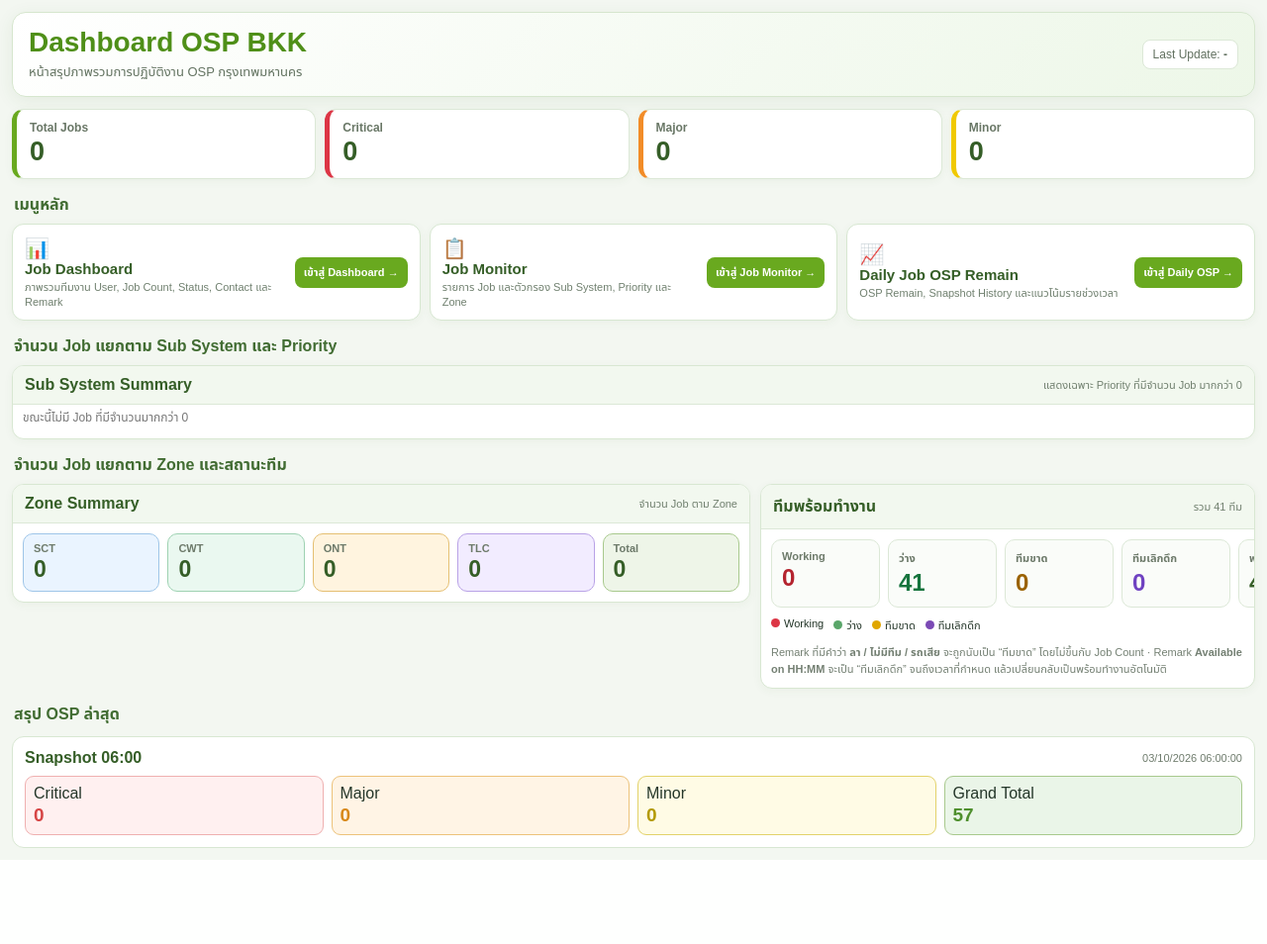
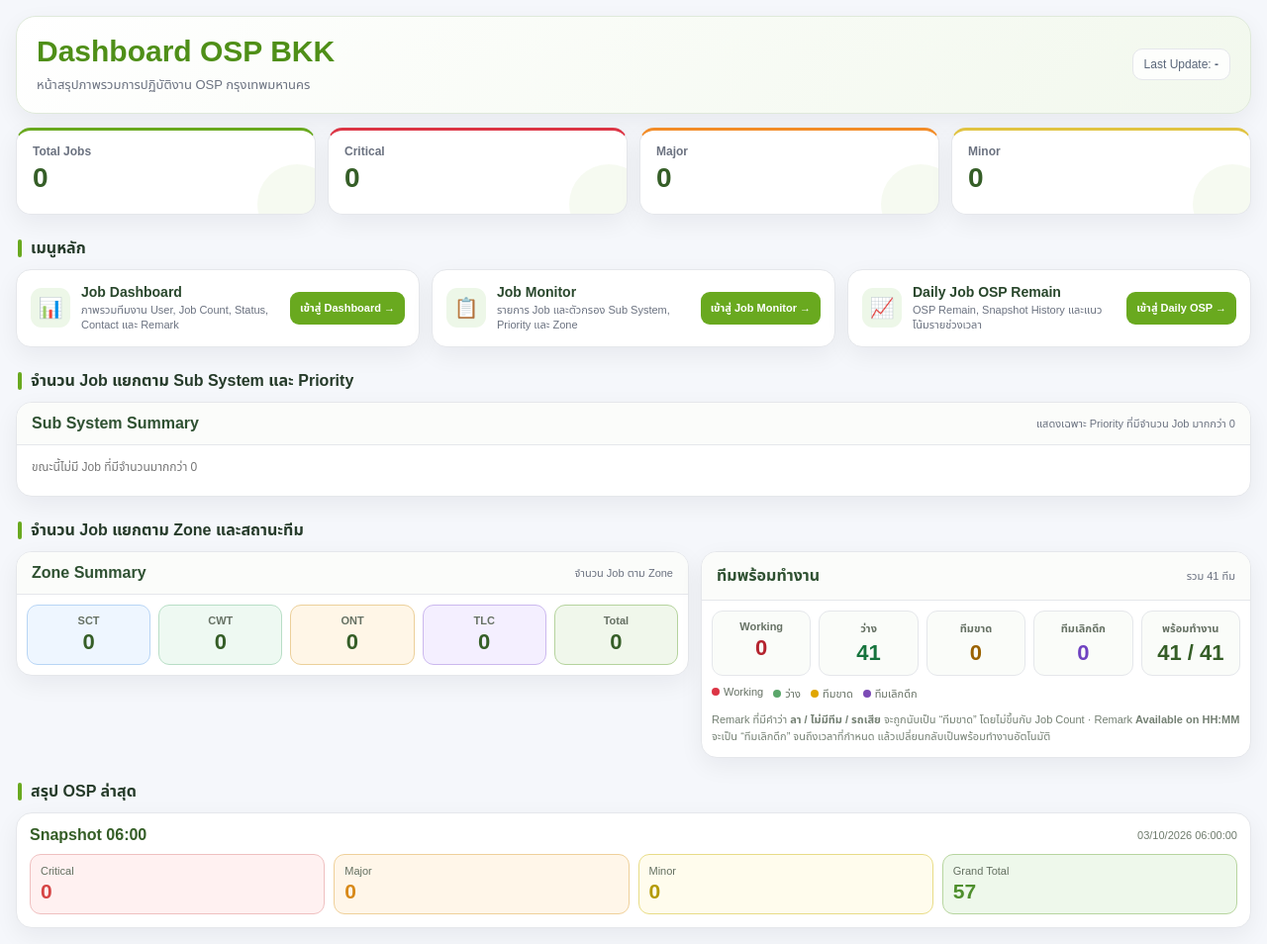
Before and after one commit to parinyko/osp-bkk-dashboard, a Flask app: page / in a window 1280 px wide. Shown: the whole page at 99% size. Before the commit the page ends 869 px from the top, so only its background shows below. Run offline with Flask 3, Linux system fonts and the light colour scheme.

Commit message:
Update home.html

```diff
--- a/templates/home.html
+++ b/templates/home.html
@@ -6,70 +6,415 @@
 <title>Dashboard OSP BKK</title>
 <style>
 *{box-sizing:border-box}
-html,body{margin:0;min-height:100%;font-family:Arial,"Noto Sans Thai",sans-serif;background:#f3f7f1;color:#243629}
-body{padding:12px}
-.shell{max-width:1500px;margin:0 auto}
-.header{background:linear-gradient(135deg,#ffffff,#edf7e8);border:1px solid #d6e6ce;border-radius:14px;padding:14px 16px;box-shadow:0 4px 18px rgba(50,100,40,.08)}
-.header-row{display:flex;justify-content:space-between;align-items:center;gap:12px}
-h1{margin:0;color:#4f8f18;font-size:28px;font-weight:900}.subtitle{margin-top:4px;color:#637361;font-size:13px}.update{font-size:12px;color:#61705f;background:#fff;border:1px solid #dce8d7;border-radius:8px;padding:7px 10px;white-space:nowrap}
-.section-title{margin:14px 2px 7px;font-size:16px;font-weight:900;color:#416c32}
-.cards{display:grid;grid-template-columns:repeat(4,1fr);gap:9px;margin-top:12px}.card{background:#fff;border:1px solid #dce8d7;border-radius:12px;padding:11px 13px;box-shadow:0 2px 10px rgba(50,90,40,.05)}.card .label{font-size:12px;color:#697766;font-weight:700}.card .value{font-size:27px;font-weight:900;margin-top:2px;color:#355e27}.card.total{border-left:5px solid #69a91f}.card.critical{border-left:5px solid #dc3545}.card.major{border-left:5px solid #f28c28}.card.minor{border-left:5px solid #f0c900}
-.nav{display:grid;grid-template-columns:repeat(3,1fr);gap:9px}.nav-card{display:flex;justify-content:space-between;align-items:center;gap:10px;text-decoration:none;background:#fff;border:1px solid #d7e7d1;border-radius:12px;padding:12px;color:#29472c;box-shadow:0 2px 10px rgba(50,90,40,.05)}.nav-card:hover{border-color:#8fca32;background:#fbfff9}.icon{font-size:20px}.nav-title{font-size:15px;font-weight:900;color:#355e27}.nav-desc{font-size:11px;color:#70806f;margin-top:2px}.go{font-size:11px;font-weight:900;color:#fff;background:#69a91f;border-radius:8px;padding:7px 9px;white-space:nowrap}
-.grid-2{display:grid;grid-template-columns:minmax(0,820px) minmax(500px,1fr);gap:10px;align-items:start}.panel{background:#fff;border:1px solid #d8e7d2;border-radius:12px;overflow:hidden;box-shadow:0 2px 10px rgba(50,90,40,.05)}.panel-head{display:flex;justify-content:space-between;align-items:center;padding:10px 12px;background:#f2f8ef;border-bottom:1px solid #dce8d7}.panel-title{font-weight:900;color:#355e27}.panel-note{font-size:11px;color:#71806f}
-.table-scroll{overflow:auto;-webkit-overflow-scrolling:touch}table{width:100%;border-collapse:collapse;font-size:12px;min-width:520px}th{background:#70a92d;color:#fff;padding:7px 8px;text-align:center;white-space:nowrap}td{padding:6px 8px;border-bottom:1px solid #e7eee4;white-space:nowrap}tbody tr:nth-child(even){background:#fafcf9}td.num{text-align:center;font-weight:800}td.total{font-weight:900;background:#f0f7ec}.priority-critical{color:#b4232e}.priority-major{color:#c96812}.priority-minor{color:#7b6a00}.zone-chip{font-weight:900}.team-total{color:#355e27}
+:root{
+  --bg:#f5f7fb;
+  --surface:#fff;
+  --surface-2:#f8fafc;
+  --text:#172033;
+  --muted:#6b7280;
+  --line:#e5e7eb;
+  --green:#4f8f18;
+  --green-dark:#355e27;
+  --shadow:0 8px 24px rgba(15,23,42,.06);
+  --radius:16px;
+}
+html,body{
+  margin:0;
+  min-height:100%;
+  font-family:Arial,"Noto Sans Thai",sans-serif;
+  background:var(--bg);
+  color:var(--text);
+}
+body{padding:16px}
+.shell{width:min(1480px,100%);margin:0 auto}
+
+/* Header */
+.header{
+  background:linear-gradient(135deg,#ffffff 0%,#f2f8ed 100%);
+  border:1px solid #dfe9da;
+  border-radius:20px;
+  padding:18px 20px;
+  box-shadow:var(--shadow);
+}
+.header-row{
+  display:flex;
+  justify-content:space-between;
+  align-items:center;
+  gap:18px;
+}
+.brand{min-width:0}
+h1{
+  margin:0;
+  color:var(--green);
+  font-size:clamp(22px,2.4vw,30px);
+  line-height:1.15;
+  font-weight:900;
+}
+.subtitle{
+  margin-top:6px;
+  color:var(--muted);
+  font-size:13px;
+}
+.update{
+  flex:0 0 auto;
+  font-size:12px;
+  color:#596579;
+  background:rgba(255,255,255,.85);
+  border:1px solid var(--line);
+  border-radius:10px;
+  padding:8px 11px;
+  white-space:nowrap;
+}
+
+/* Section */
+.section-title{
+  display:flex;
+  align-items:center;
+  gap:9px;
+  margin:22px 2px 9px;
+  font-size:16px;
+  font-weight:900;
+  color:#263b2a;
+}
+.section-title::before{
+  content:"";
+  width:4px;
+  height:18px;
+  border-radius:4px;
+  background:#69a91f;
+}
+
+/* KPI */
+.cards{
+  display:grid;
+  grid-template-columns:repeat(4,1fr);
+  gap:12px;
+  margin-top:14px;
+}
+.card{
+  position:relative;
+  overflow:hidden;
+  background:var(--surface);
+  border:1px solid var(--line);
+  border-radius:15px;
+  padding:14px 16px;
+  box-shadow:var(--shadow);
+  min-height:88px;
+}
+.card::after{
+  content:"";
+  position:absolute;
+  right:-22px;
+  bottom:-30px;
+  width:80px;
+  height:80px;
+  border-radius:50%;
+  background:rgba(105,169,31,.06);
+}
+.card .label{
+  font-size:12px;
+  color:var(--muted);
+  font-weight:700;
+}
+.card .value{
+  font-size:28px;
+  font-weight:900;
+  margin-top:4px;
+  color:var(--green-dark);
+}
+.card.total{border-top:3px solid #69a91f}
+.card.critical{border-top:3px solid #dc3545}
+.card.major{border-top:3px solid #f28c28}
+.card.minor{border-top:3px solid #e0c341}
+
+/* Navigation */
+.nav{
+  display:grid;
+  grid-template-columns:repeat(3,1fr);
+  gap:12px;
+}
+.nav-card{
+  display:flex;
+  align-items:center;
+  justify-content:space-between;
+  gap:12px;
+  min-width:0;
+  text-decoration:none;
+  background:var(--surface);
+  border:1px solid var(--line);
+  border-radius:15px;
+  padding:14px;
+  color:var(--text);
+  box-shadow:var(--shadow);
+  transition:.18s ease;
+}
+.nav-card:hover{
+  transform:translateY(-2px);
+  border-color:#b8d49d;
+  box-shadow:0 12px 28px rgba(15,23,42,.09);
+}
+.nav-left{display:flex;align-items:center;gap:11px;min-width:0}
+.icon{
+  width:40px;height:40px;
+  display:grid;place-items:center;
+  flex:0 0 auto;
+  border-radius:11px;
+  background:#edf7e8;
+  font-size:20px;
+}
+.nav-title{font-size:14px;font-weight:900;color:#29472c}
+.nav-desc{font-size:11px;color:var(--muted);margin-top:3px;line-height:1.4}
+.go{
+  flex:0 0 auto;
+  font-size:11px;
+  font-weight:900;
+  color:#fff;
+  background:#69a91f;
+  border-radius:9px;
+  padding:8px 10px;
+  white-space:nowrap;
+}
+
+/* Panels */
+.panel,.osp{
+  background:var(--surface);
+  border:1px solid var(--line);
+  border-radius:var(--radius);
+  overflow:hidden;
+  box-shadow:var(--shadow);
+}
+.panel-head{
+  display:flex;
+  justify-content:space-between;
+  align-items:center;
+  gap:12px;
+  padding:12px 15px;
+  background:#fbfcfa;
+  border-bottom:1px solid var(--line);
+}
+.panel-title{font-weight:900;color:#2f5132}
+.panel-note{font-size:11px;color:var(--muted)}
+
+.grid-2{
+  display:grid;
+  grid-template-columns:minmax(0,680px) minmax(0,1fr);
+  gap:12px;
+  align-items:start;
+}
+
+/* Subsystem chart */
+.subsystem-chart-panel{overflow:hidden}
+.subsystem-chart{padding:5px 15px 12px}
+.subsystem-group{
+  padding:12px 0;
+  border-bottom:1px solid #edf0ed;
+}
+.subsystem-group:last-child{border-bottom:0}
+.subsystem-name{
+  font-weight:900;
+  color:#355e27;
+  margin-bottom:8px;
+  display:flex;
+  justify-content:space-between;
+  gap:10px;
+}
+.subsystem-total{font-size:11px;font-weight:700;color:#7b8777}
+.bar-row{
+  display:grid;
+  grid-template-columns:70px minmax(80px,1fr) 38px;
+  align-items:center;
+  gap:8px;
+  margin:6px 0;
+}
+.bar-label{font-size:11px;font-weight:800}
+.critical-label{color:#c62828}
+.major-label{color:#d97706}
+.minor-label{color:#9a8b00}
+.bar-track{
+  height:17px;
+  background:#eef2ed;
+  border-radius:999px;
+  overflow:hidden;
+}
+.bar-fill{
+  height:100%;
+  width:0;
+  border-radius:999px;
+  transition:width .35s ease;
+}
+.critical-fill{background:#d9534f}
+.major-fill{background:#f0a22e}
+.minor-fill{background:#e0c341}
+.bar-value{text-align:right;font-size:12px;color:#35412f}
+
+/* Zone */
+.zone-summary-panel{width:100%}
+.zone-cards{
+  display:grid;
+  grid-template-columns:repeat(5,minmax(0,1fr));
+  gap:8px;
+  padding:10px;
+}
+.team-stat{
+  min-width:0;
+  border:1px solid var(--line);
+  border-radius:11px;
+  padding:9px 7px;
+  background:#fafcf9;
+  text-align:center;
+}
+.team-stat .label{
+  display:block;
+  font-size:11px;
+  color:#667164;
+  font-weight:700;
+  overflow:hidden;
+  text-overflow:ellipsis;
+  white-space:nowrap;
+}
+.team-stat .value{
+  font-size:22px;
+  font-weight:900;
+  margin-top:3px;
+  white-space:nowrap;
+}
+.zone-cards .team-stat:nth-child(1){background:#eef6ff;border-color:#b8d5f5}
+.zone-cards .team-stat:nth-child(2){background:#eef9f2;border-color:#b8dec6}
+.zone-cards .team-stat:nth-child(3){background:#fff6e7;border-color:#ecd09a}
+.zone-cards .team-stat:nth-child(4){background:#f4efff;border-color:#cbb8ee}
+.zone-cards .total-zone{background:#f0f7eb;border-color:#b5d39d}
+.ready{color:var(--green-dark)}
+
+/* Team */
 .team-cards{
-    display:grid;
-    grid-template-columns:repeat(5,minmax(110px,1fr));
-    gap:8px;
-    padding:10px;
-}.team-stat{border:1px solid #dce8d7;border-radius:10px;padding:10px;background:#fafcf9}.team-stat .label{font-size:11px;color:#6d7a6a;font-weight:700}.team-stat .value{
-    font-size:24px;
-    font-weight:900;
-    margin-top:2px;
-    white-space:nowrap;
-}.working{color:#b4232e}.free{color:#16743d}.missing{color:#9a6200}.late{color:#6f42c1}.ready{color:#355e27}.team-detail{padding:0 10px 10px;font-size:11px;color:#748073}
-.zone-summary-panel{max-width:900px}
-.zone-summary-panel .team-cards{grid-template-columns:repeat(5,minmax(105px,1fr));padding:10px}
-.zone-summary-panel .team-stat{padding:8px 10px}
-.zone-summary-panel .team-stat .value{font-size:23px}
-.legend{display:flex;gap:10px;flex-wrap:wrap;padding:0 10px 10px;font-size:11px}.dot{display:inline-block;width:9px;height:9px;border-radius:50%;margin-right:4px}.dot.work{background:#dc3545}.dot.free{background:#5aa66a}.dot.missing{background:#e0a600}.dot.late{background:#7b4ab5}
-.osp{margin-top:10px;background:#fff;border:1px solid #d8e7d2;border-radius:12px;padding:12px}.osp-head{display:flex;justify-content:space-between;gap:10px;align-items:center}.osp-title{font-weight:900;color:#355e27}.osp-meta{font-size:11px;color:#6f7c6d}.osp-grid{display:grid;grid-template-columns:repeat(4,1fr);gap:8px;margin-top:9px}.osp-item{background:#f5f9f2;border:1px solid #e0eadb;border-radius:9px;padding:8px}.osp-item b{display:block;font-size:19px;color:#355e27;margin-top:2px}.empty{color:#777;font-size:12px}
-@media(max-width:900px){.cards{grid-template-columns:repeat(2,1fr)}.nav{grid-template-columns:1fr}.grid-2{grid-template-columns:1fr}.team-cards{grid-template-columns:repeat(2,1fr)}.ready-total{
-    font-size:18px !important;
-    white-space:nowrap;
+  display:grid;
+  grid-template-columns:repeat(5,minmax(0,1fr));
+  gap:8px;
+  padding:10px;
 }
-.zone-cards{grid-template-columns:repeat(2,1fr)}
-.total-zone{grid-column:1/-1;background:#f1f8ed}
-.zone-click{width:100%;border:1px solid #d9e6d3;text-align:left;font:inherit;cursor:default}
+.working{color:#b4232e}
+.free{color:#16743d}
+.missing{color:#9a6200}
+.late{color:#6f42c1}
+.legend{
+  display:flex;
+  gap:10px;
+  flex-wrap:wrap;
+  padding:0 10px 9px;
+  font-size:11px;
+  color:#667164;
 }
-.zone-cards .team-stat:nth-child(1){background:#eaf4ff;border-color:#9ec5e8}.zone-cards .team-stat:nth-child(2){background:#eaf8f0;border-color:#9ed2b2}.zone-cards .team-stat:nth-child(3){background:#fff4df;border-color:#e5bf72}.zone-cards .team-stat:nth-child(4){background:#f2ecff;border-color:#b9a2e6}.zone-cards .total-zone{background:#eef5e8;border-color:#a8c98d}.osp-item:nth-child(1){background:#fff0f0;border-color:#efb0b0}.osp-item:nth-child(1) b{color:#d64545}.osp-item:nth-child(2){background:#fff4e5;border-color:#edc27a}.osp-item:nth-child(2) b{color:#d88919}.osp-item:nth-child(3){background:#fffbe5;border-color:#e3d26a}.osp-item:nth-child(3) b{color:#b39a00}.osp-item:nth-child(4){background:#eaf5e8;border-color:#a8c98d}.osp-item:nth-child(4) b{color:#4e8f2d}
-@media(max-width:600px){body{padding:7px}.header{padding:12px}.header-row{align-items:flex-start;flex-direction:column}h1{font-size:23px}.update{white-space:normal}.cards{gap:7px}.card{padding:9px}.card .value{font-size:23px}.nav-card{padding:10px}.go{display:none}.osp-grid{grid-template-columns:repeat(2,1fr)}.panel-head{align-items:flex-start;flex-direction:column;gap:3px}}
+.dot{
+  display:inline-block;
+  width:8px;height:8px;
+  border-radius:50%;
+  margin-right:4px;
+}
+.dot.work{background:#dc3545}
+.dot.free{background:#5aa66a}
+.dot.missing{background:#e0a600}
+.dot.late{background:#7b4ab5}
+.team-detail{
+  padding:0 10px 12px;
+  font-size:11px;
+  line-height:1.55;
+  color:#748073;
+}
 
-.subsystem-chart-panel{overflow:hidden}
-.subsystem-chart{padding:4px 10px 12px}
-.subsystem-group{padding:10px 0 12px;border-bottom:1px solid #e4ece0}
-.subsystem-group:last-child{border-bottom:0}
-.subsystem-name{font-weight:900;color:#355e27;margin-bottom:7px;display:flex;justify-content:space-between;gap:10px}
-.subsystem-total{font-size:11px;font-weight:700;color:#7b8777}
-.bar-row{display:grid;grid-template-columns:70px minmax(80px,1fr) 38px;align-items:center;gap:8px;margin:5px 0}
-.bar-label{font-size:11px;font-weight:800}
-.critical-label{color:#c62828}.major-label{color:#d97706}.minor-label{color:#9a8b00}
-.bar-track{height:18px;background:#edf3e9;border-radius:999px;overflow:hidden}
-.bar-fill{height:100%;width:0;border-radius:999px;transition:width .25s ease}
-.critical-fill{background:#d9534f}.major-fill{background:#f0a22e}.minor-fill{background:#e0c341}
-.bar-value{text-align:right;font-size:12px;color:#35412f}
-.zone-cards .team-stat:nth-child(1){background:#eaf4ff;border-color:#9ec5e8}.zone-cards .team-stat:nth-child(2){background:#eaf8f0;border-color:#9ed2b2}.zone-cards .team-stat:nth-child(3){background:#fff4df;border-color:#e5bf72}.zone-cards .team-stat:nth-child(4){background:#f2ecff;border-color:#b9a2e6}.zone-cards .total-zone{background:#eef5e8;border-color:#a8c98d}.osp-item:nth-child(1){background:#fff0f0;border-color:#efb0b0}.osp-item:nth-child(1) b{color:#d64545}.osp-item:nth-child(2){background:#fff4e5;border-color:#edc27a}.osp-item:nth-child(2) b{color:#d88919}.osp-item:nth-child(3){background:#fffbe5;border-color:#e3d26a}.osp-item:nth-child(3) b{color:#b39a00}.osp-item:nth-child(4){background:#eaf5e8;border-color:#a8c98d}.osp-item:nth-child(4) b{color:#4e8f2d}
-@media(max-width:600px){
- .subsystem-chart{padding-left:7px;padding-right:7px}
- .bar-row{grid-template-columns:62px minmax(60px,1fr) 32px;gap:6px}
- .bar-track{height:16px}
- .subsystem-name{font-size:13px}
+/* OSP */
+.osp{
+  margin-top:0;
+  padding:13px;
+}
+.osp-head{
+  display:flex;
+  justify-content:space-between;
+  align-items:center;
+  gap:10px;
+}
+.osp-title{font-weight:900;color:#355e27}
+.osp-meta{font-size:11px;color:#6f7c6d}
+.osp-grid{
+  display:grid;
+  grid-template-columns:repeat(4,1fr);
+  gap:9px;
+  margin-top:10px;
+}
+.osp-item{
+  border:1px solid #e0eadb;
+  border-radius:11px;
+  padding:10px;
+  background:#f7faf5;
+  font-size:11px;
+  color:#647061;
+}
+.osp-item b{
+  display:block;
+  font-size:21px;
+  color:#355e27;
+  margin-top:3px;
+}
+.osp-item:nth-child(1){background:#fff1f1;border-color:#efc0c0}
+.osp-item:nth-child(1) b{color:#d64545}
+.osp-item:nth-child(2){background:#fff6e9;border-color:#efd09a}
+.osp-item:nth-child(2) b{color:#d88919}
+.osp-item:nth-child(3){background:#fffced;border-color:#e8dc87}
+.osp-item:nth-child(3) b{color:#b39a00}
+.osp-item:nth-child(4){background:#eef8eb;border-color:#b7d59f}
+.osp-item:nth-child(4) b{color:#4e8f2d}
+.empty{color:#777;font-size:12px;padding:8px 0}
+
+/* Mobile */
+@media(max-width:1050px){
+  .grid-2{grid-template-columns:1fr}
+  .zone-summary-panel{max-width:none}
+}
+@media(max-width:800px){
+  body{padding:10px}
+  .header{padding:15px}
+  .header-row{align-items:flex-start;flex-direction:column}
+  .update{white-space:normal}
+  .cards{grid-template-columns:repeat(2,1fr)}
+  .nav{grid-template-columns:1fr}
+  .team-cards{grid-template-columns:repeat(3,1fr)}
+}
+@media(max-width:560px){
+  body{padding:7px}
+  .header{border-radius:15px;padding:13px}
+  h1{font-size:22px}
+  .subtitle{font-size:12px}
+  .cards{gap:8px}
+  .card{min-height:78px;padding:11px}
+  .card .value{font-size:24px}
+  .section-title{margin-top:17px;font-size:14px}
+  .nav-card{padding:11px}
+  .nav-left{gap:9px}
+  .icon{width:36px;height:36px;font-size:18px}
+  .go{display:none}
+  .grid-2{gap:10px}
+  .panel-head{align-items:flex-start;flex-direction:column;gap:3px;padding:10px 12px}
+  .zone-cards{grid-template-columns:repeat(2,1fr);padding:8px}
+  .zone-cards .total-zone{grid-column:1/-1}
+  .team-cards{grid-template-columns:repeat(2,1fr);padding:8px}
+  .team-stat .value{font-size:21px}
+  .subsystem-chart{padding:4px 10px 10px}
+  .bar-row{grid-template-columns:60px minmax(50px,1fr) 30px;gap:6px}
+  .bar-track{height:15px}
+  .subsystem-name{font-size:13px}
+  .osp{padding:10px}
+  .osp-grid{grid-template-columns:repeat(2,1fr);gap:7px}
+  .osp-item{padding:9px}
+}
+@media(max-width:360px){
+  .cards{grid-template-columns:1fr 1fr}
+  .bar-row{grid-template-columns:55px minmax(40px,1fr) 28px}
+  .bar-label,.bar-value{font-size:10px}
 }
 </style>
 </head>
 <body>
 <div class="shell">
-<header class="header"><div class="header-row"><div><h1>Dashboard OSP BKK</h1><div class="subtitle">หน้าสรุปภาพรวมการปฏิบัติงาน OSP กรุงเทพมหานคร</div></div><div class="update">Last Update: <b>{{ last_update or '-' }}</b></div></div></header>
+<header class="header"><div class="header-row"><div class="brand"><h1>Dashboard OSP BKK</h1><div class="subtitle">หน้าสรุปภาพรวมการปฏิบัติงาน OSP กรุงเทพมหานคร</div></div><div class="update">Last Update: <b>{{ last_update or '-' }}</b></div></div></header>
 
 <section class="cards">
 <div class="card total"><div class="label">Total Jobs</div><div class="value">{{ total_jobs }}</div></div>
@@ -80,9 +425,9 @@ h1{margin:0;color:#4f8f18;font-size:28px;font-weight:900}.subtitle{margin-top:4p
 
 <div class="section-title">เมนูหลัก</div>
 <section class="nav">
-<a class="nav-card" href="/dashboard"><div><div class="icon">📊</div><div class="nav-title">Job Dashboard</div><div class="nav-desc">ภาพรวมทีมงาน User, Job Count, Status, Contact และ Remark</div></div><span class="go">เข้าสู่ Dashboard →</span></a>
-<a class="nav-card" href="/job_monitor"><div><div class="icon">📋</div><div class="nav-title">Job Monitor</div><div class="nav-desc">รายการ Job และตัวกรอง Sub System, Priority และ Zone</div></div><span class="go">เข้าสู่ Job Monitor →</span></a>
-<a class="nav-card" href="/daily_osp_remain"><div><div class="icon">📈</div><div class="nav-title">Daily Job OSP Remain</div><div class="nav-desc">OSP Remain, Snapshot History และแนวโน้มรายช่วงเวลา</div></div><span class="go">เข้าสู่ Daily OSP →</span></a>
+<a class="nav-card" href="/dashboard"><div class="nav-left"><div class="icon">📊</div><div><div class="nav-title">Job Dashboard</div><div class="nav-desc">ภาพรวมทีมงาน User, Job Count, Status, Contact และ Remark</div></div></div><span class="go">เข้าสู่ Dashboard →</span></a>
+<a class="nav-card" href="/job_monitor"><div class="nav-left"><div class="icon">📋</div><div><div class="nav-title">Job Monitor</div><div class="nav-desc">รายการ Job และตัวกรอง Sub System, Priority และ Zone</div></div></div><span class="go">เข้าสู่ Job Monitor →</span></a>
+<a class="nav-card" href="/daily_osp_remain"><div class="nav-left"><div class="icon">📈</div><div><div class="nav-title">Daily Job OSP Remain</div><div class="nav-desc">OSP Remain, Snapshot History และแนวโน้มรายช่วงเวลา</div></div></div><span class="go">เข้าสู่ Daily OSP →</span></a>
 </section>
 
 <div class="section-title">จำนวน Job แยกตาม Sub System และ Priority</div>
@@ -110,9 +455,7 @@ h1{margin:0;color:#4f8f18;font-size:28px;font-weight:900}.subtitle{margin-top:4p
 <div class="section-title">จำนวน Job แยกตาม Zone และสถานะทีม</div>
 <section class="grid-2">
 <div class="panel zone-summary-panel"><div class="panel-head"><div class="panel-title">Zone Summary</div><div class="panel-note">จำนวน Job ตาม Zone</div></div><div class="team-cards zone-cards">{% for r in zone_summary if r.zone != 'Total' %}<div class="team-stat zone-click"><div class="label">{{ r.zone }}</div><div class="value ready">{{ r.jobs }}</div></div>{% endfor %}{% for r in zone_summary if r.zone == 'Total' %}<div class="team-stat total-zone"><div class="label">Total</div><div class="value ready">{{ r.jobs }}</div></div>{% endfor %}</div></div>
-<div class="panel"><div class="panel-head"><div class="panel-title">ทีมพร้อมทำงาน</div><div class="panel-note">รวม {{ team_summary.total }} ทีม</div></div><div class="team-cards"><div class="team-stat"><div class="label">Working</div><div class="value working">{{ team_summary.working }}</div></div><div class="team-stat"><div class="label">ว่าง</div><div class="value free">{{ team_summary.free }}</div></div><div class="team-stat"><div class="label">ทีมขาด</div><div class="value missing">{{ team_summary.missing }}</div></div><div class="team-stat"><div class="label">ทีมเลิกดึก</div><div class="value late">{{ team_summary.late }}</div></div><div class="team-stat"><div class="label">พร้อมทำงาน</div><div class="value ready ready-total">
-    {{ team_summary.ready }} / {{ team_summary.total }}
-</div></div></div><div class="legend"><span><i class="dot work"></i>Working</span><span><i class="dot free"></i>ว่าง</span><span><i class="dot missing"></i>ทีมขาด</span><span><i class="dot late"></i>ทีมเลิกดึก</span></div><div class="team-detail">Remark ที่มีคำว่า <b>ลา / ไม่มีทีม / รถเสีย</b> จะถูกนับเป็น “ทีมขาด” โดยไม่ขึ้นกับ Job Count · Remark <b>Available on HH:MM</b> จะเป็น “ทีมเลิกดึก” จนถึงเวลาที่กำหนด แล้วเปลี่ยนกลับเป็นพร้อมทำงานอัตโนมัติ</div></div>
+<div class="panel"><div class="panel-head"><div class="panel-title">ทีมพร้อมทำงาน</div><div class="panel-note">รวม {{ team_summary.total }} ทีม</div></div><div class="team-cards"><div class="team-stat"><div class="label">Working</div><div class="value working">{{ team_summary.working }}</div></div><div class="team-stat"><div class="label">ว่าง</div><div class="value free">{{ team_summary.free }}</div></div><div class="team-stat"><div class="label">ทีมขาด</div><div class="value missing">{{ team_summary.missing }}</div></div><div class="team-stat"><div class="label">ทีมเลิกดึก</div><div class="value late">{{ team_summary.late }}</div></div><div class="team-stat"><div class="label">พร้อมทำงาน</div><div class="value ready">{{ team_summary.ready }} / {{ team_summary.total }}</div></div></div><div class="legend"><span><i class="dot work"></i>Working</span><span><i class="dot free"></i>ว่าง</span><span><i class="dot missing"></i>ทีมขาด</span><span><i class="dot late"></i>ทีมเลิกดึก</span></div><div class="team-detail">Remark ที่มีคำว่า <b>ลา / ไม่มีทีม / รถเสีย</b> จะถูกนับเป็น “ทีมขาด” โดยไม่ขึ้นกับ Job Count · Remark <b>Available on HH:MM</b> จะเป็น “ทีมเลิกดึก” จนถึงเวลาที่กำหนด แล้วเปลี่ยนกลับเป็นพร้อมทำงานอัตโนมัติ</div></div>
 </section>
 
 <div class="section-title">สรุป OSP ล่าสุด</div>
```
